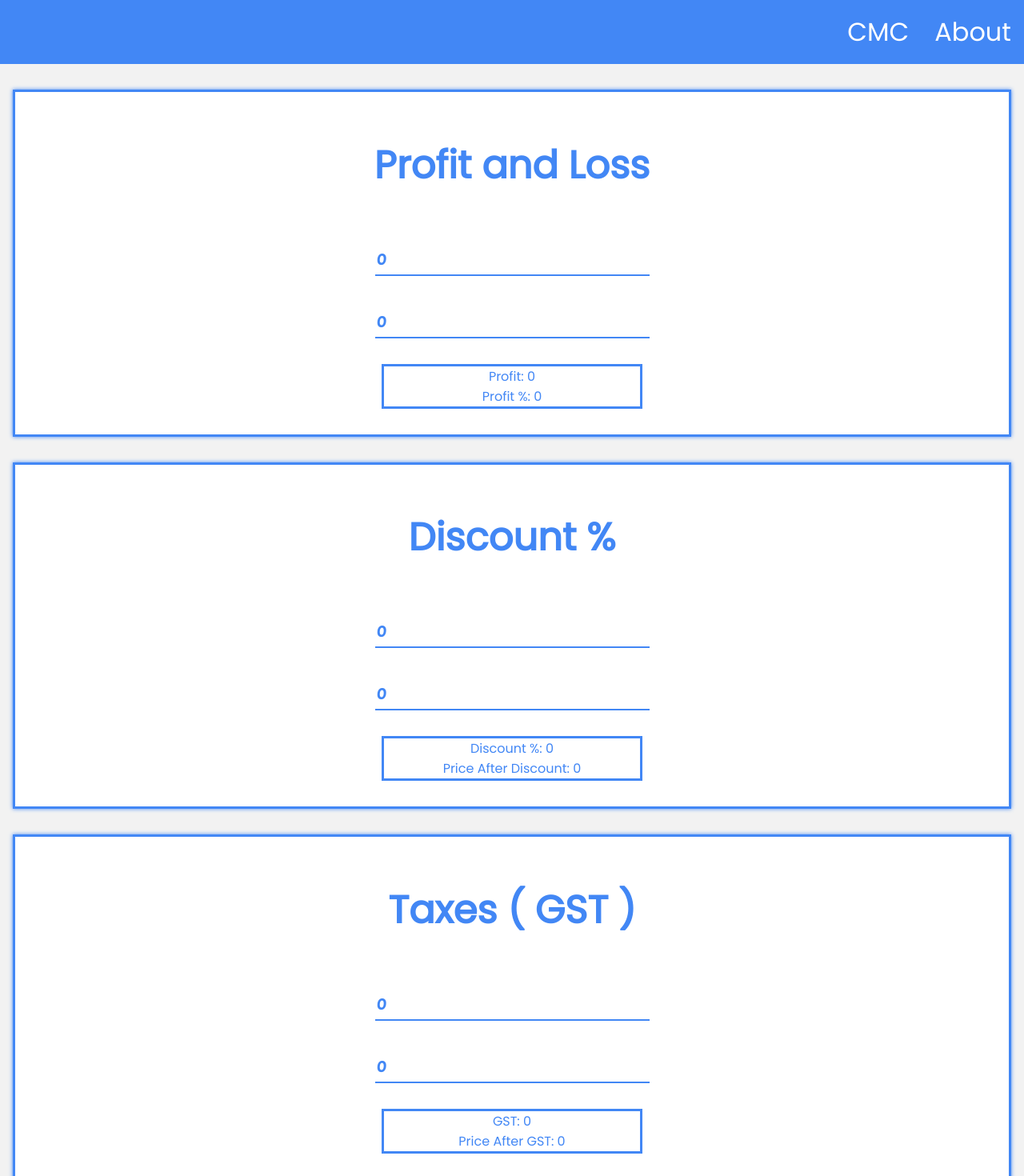
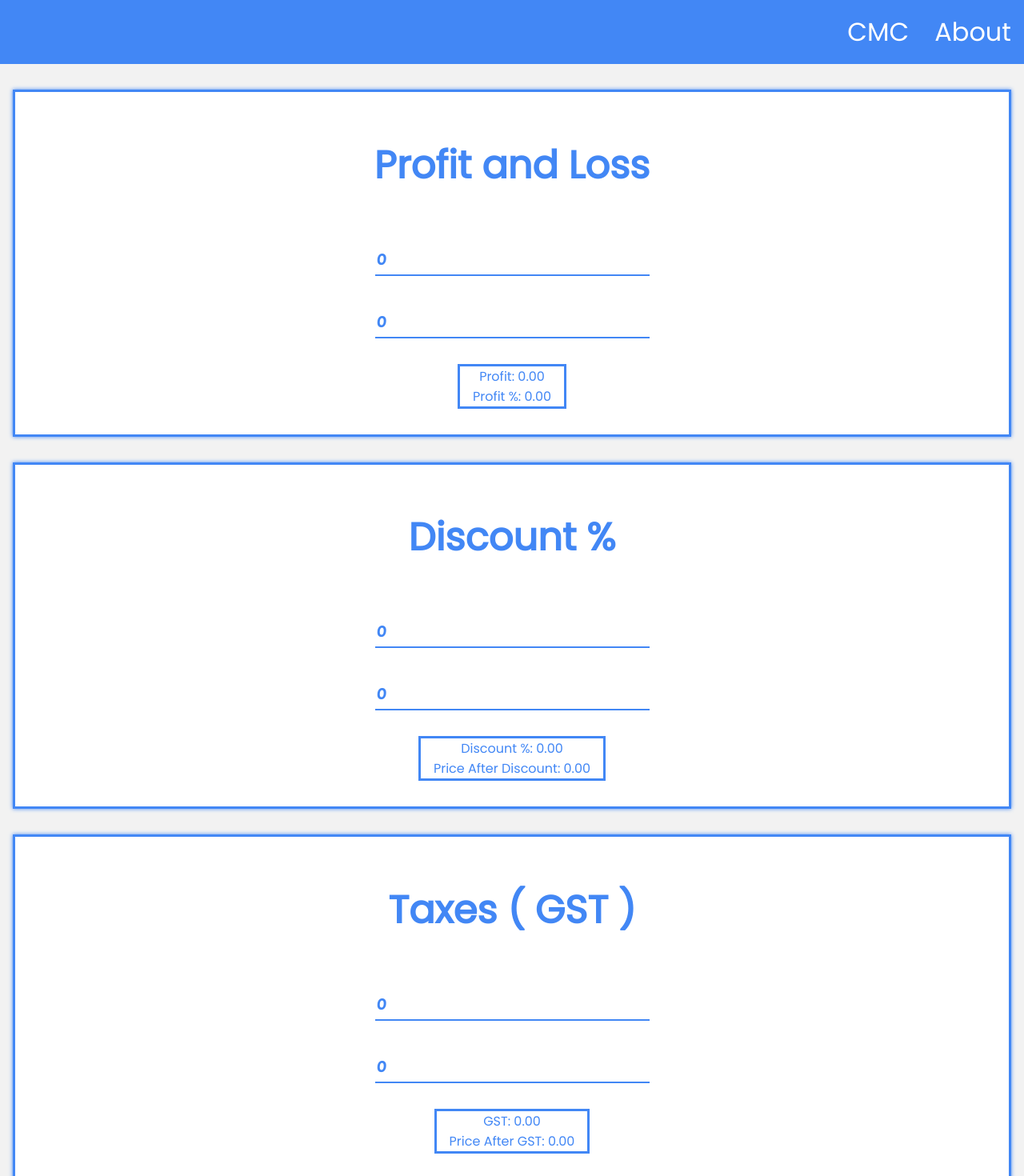
Before and after one commit to mitheelgajare/commercial-math-calculator, a Next.js app in the folder client/: page / in a window 1280 px wide. Shown: the top 1470 px of the page at 80% size. Built offline with nearby package versions, Linux system fonts and the light colour scheme.

Commit message:
fix: for issue #8

```diff
--- a/client/pages/index.tsx
+++ b/client/pages/index.tsx
@@ -64,7 +64,7 @@ const Index: NextPage = () => {
 
   return (
     <div className="index-page">
-      {/* Part Two */}
+      {/* Part One */}
       <Head>
         <title>CMC - Home</title>
       </Head>
@@ -90,13 +90,13 @@ const Index: NextPage = () => {
           <div className="output">
             {profitOrLoss >= 0 ? (
               <React.Fragment>
-                <span>Profit: {profitOrLoss}</span> <br />
-                <span>Profit %: {profitOrLossPercent}</span>
+                <span>Profit: {profitOrLoss.toFixed(2)}</span> <br />
+                <span>Profit %: {profitOrLossPercent.toFixed(2)}</span>
               </React.Fragment>
             ) : (
               <React.Fragment>
-                <span>Loss: {profitOrLoss * -1}</span> <br />
-                <span>Loss%: {profitOrLossPercent}</span>
+                <span>Loss: {(profitOrLoss * -1).toFixed(2)}</span> <br />
+                <span>Loss%: {profitOrLossPercent.toFixed(2)}</span>
               </React.Fragment>
             )}{" "}
           </div>
@@ -125,8 +125,8 @@ const Index: NextPage = () => {
             onChange={e => setDiscount(parseFloat(e.target.value))}
           />
           <div className="output">
-            <span>Discount %: {discountPercent}</span> <br />
-            <span>Price After Discount: {priceAfterDiscount}</span>
+            <span>Discount %: {discountPercent.toFixed(2)}</span> <br />
+            <span>Price After Discount: {priceAfterDiscount.toFixed(2)}</span>
           </div>
         </form>
       </div>
@@ -149,8 +149,8 @@ const Index: NextPage = () => {
             onChange={e => setGstPercent(parseFloat(e.target.value))}
           />
           <div className="output">
-            <span>GST: {gst}</span> <br />
-            <span>Price After GST: {priceAfterGst}</span>
+            <span>GST: {gst.toFixed(2)}</span> <br />
+            <span>Price After GST: {priceAfterGst.toFixed(2)}</span>
           </div>
         </form>
       </div>
--- a/client/styles/App.css
+++ b/client/styles/App.css
@@ -108,9 +108,15 @@ body {
 
 .index-page .common .output {
   color: #4287f5;
-  max-width: 25vw;
+  max-width: -webkit-fit-content;
+  max-width: -moz-fit-content;
+  max-width: fit-content;
   margin: 1rem auto;
   border: 3px solid #4287f5;
+}
+
+.index-page .common .output span {
+  margin: 1rem;
 }
 
 .about-page {
--- a/client/styles/_index.scss
+++ b/client/styles/_index.scss
@@ -35,9 +35,13 @@
 
     .output {
       color: $primary-color;
-      max-width: 25vw;
+      max-width:fit-content;
       margin: 1rem auto;
       border: 3px solid $primary-color;
+
+      span {
+        margin: 1rem;
+      }
     }
   }
 }
```
Also changed, not shown: 1 other file (tests, documents, lock files or other folders).
